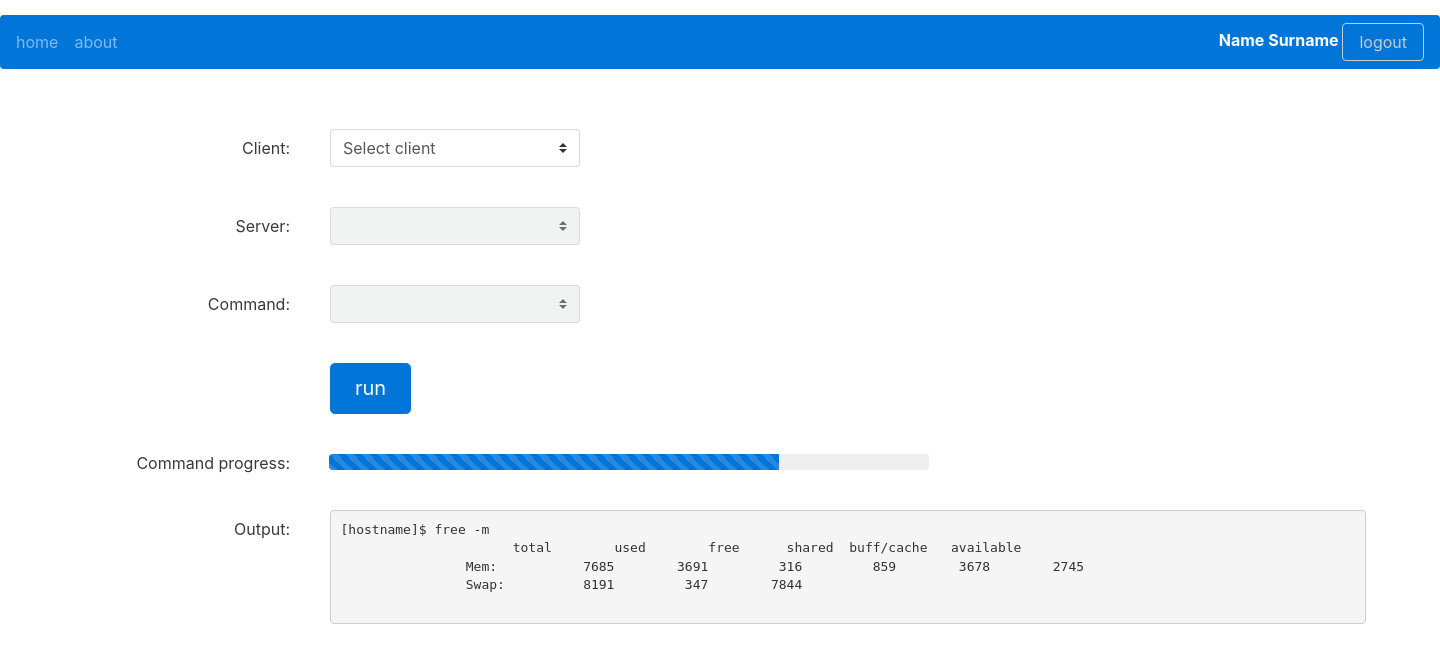
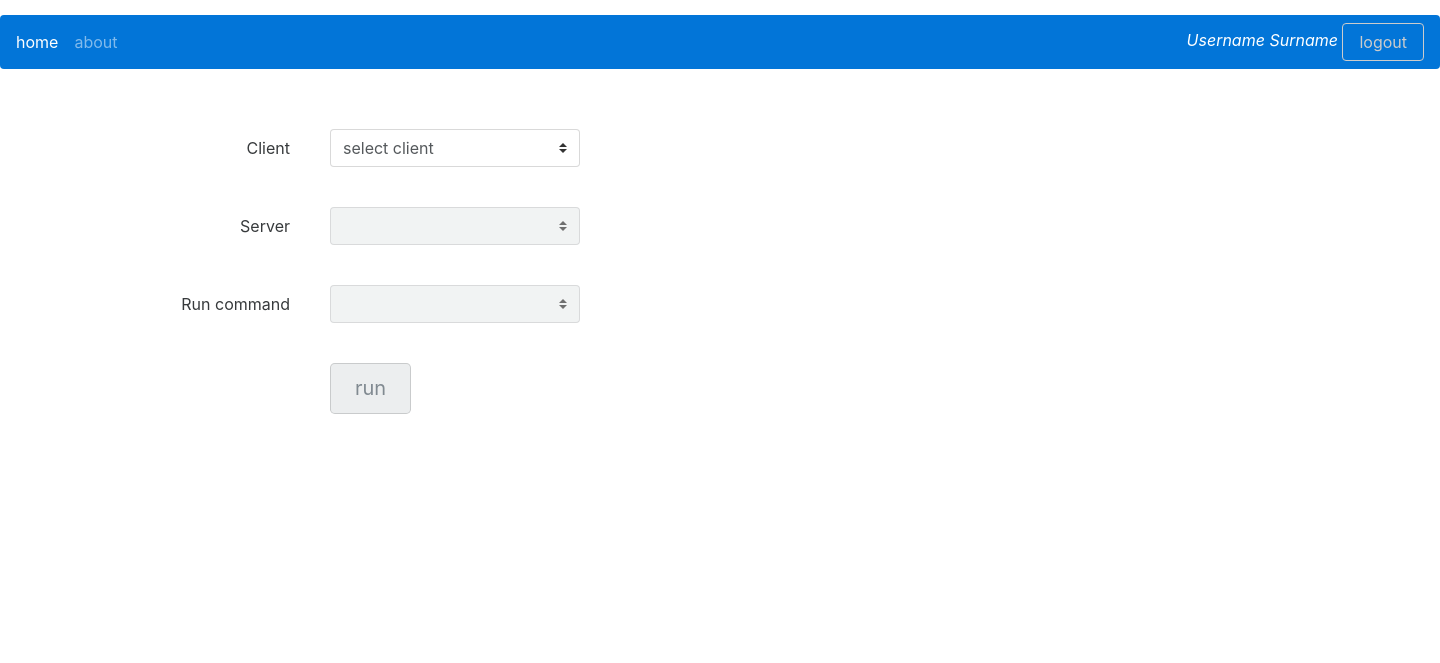
Before and after one commit to michalswi/getandfix, a Django app: page /webapp/ in a window 1440 px wide. Shown: the top 663 px of the page. Run offline with Django 3.2, Linux system fonts and the light colour scheme; data that the repository does not hold is empty; some libraries are stand-ins or nearby versions.

Commit message:
changes in style.css + functions.js  + main.html

```diff
--- a/django_app/webapp/static/css/style.css
+++ b/django_app/webapp/static/css/style.css
@@ -18,6 +18,7 @@ body {
 ul#form-list {
   margin-top: 60px;
   list-style: none;
+  width: 600px;
 }
 #form-list li{
   margin-bottom: 40px;
@@ -36,7 +37,7 @@ ul#form-list {
   max-width: 600px;
   margin-left: 289px;
 }
-#form-list li pre {
+#form-list li pre, #preview {
   display: block;
   font-family: monospace;
   padding: 9.5px;
@@ -57,3 +58,20 @@ ul#form-list {
   width: 800px;
   margin: 300px auto;
 }
+#run_button.disable {
+  cursor: not-allowed;
+  color: #818a91;
+  background-color: #eceeef;
+  border: 1px solid rgba(0,0,0,.15);
+}
+#li-progress, #li-output, #li-output-label {
+  display: none;
+}
+.preview_div {
+  width: 600px;
+  display: none;
+}
+#form-list li pre {
+  width: 1000px;
+  margin-left: 288px;
+}
--- /dev/null
+++ b/django_app/webapp/static/js/functions.js
@@ -0,0 +1,97 @@
+$(document).ready(function(){
+  button_state();
+    $('#client').change(function(){
+      button_state();
+      input_data = {
+        'ajax_data_type' : 'server',
+        'key' : this.value
+      }
+      if (!$('#server').is(':disabled'))
+        $('#run_command').prop('disabled', true);
+      if (parseInt(input_data.key) > 0) {
+        $.ajax({
+            'url' : 'ajax_main',
+            'data' : input_data,
+            dataType: 'json',
+            success: function (json) {
+                var
+                  key,
+                  value,
+                  listitems = '<option value="0" selected>select server</option>';
+                for (key in json) {
+                    value = json[key]
+                    listitems += '<option value="' + key +
+                    '" class="os-' + json[key].os + '">' +
+                    json[key].name + ' (' + json[key].ip + ')</option>'
+                }
+                $('#server').removeAttr('disabled').empty().append(listitems)
+             }
+        });
+      }
+      button_state();
+    });
+    $('#server').change(function(){
+      button_state();
+      var selected_server = $('#server option:selected').attr('class');
+      if (selected_server !== undefined) {
+        input_data = {
+          'ajax_data_type' : 'command',
+          'key' : selected_server.split('-')[1]
+        }
+        if (parseInt(input_data.key) > 0) {
+          $.ajax({
+              'url' : 'ajax_main',
+              'data' : input_data,
+              dataType: 'json',
+              success: function (json) {
+                  var
+                    key,
+                    value,
+                    listitems = '<option value="0" selected>select command</option>';
+                  for (key in json) {
+                      value = json[key]
+                      listitems += '<option value="' + key + '">' + json[key] + '</option>'
+                  }
+                  $('#run_command').removeAttr('disabled').empty().append(listitems);
+               }
+          });
+        }
+        button_state();
+      }
+    });
+    $('#run_command').change(function(){
+      button_state();
+    });
+    function button_state() {
+      var
+      client = $('#client option:selected'),
+      server = $('#server option:selected'),
+      command = $('#run_command option:selected'),
+      client_val = parseInt(client.val()),
+      server_val = parseInt(server.val()),
+      command_val = parseInt(command.val()),
+      server_text = server.text().split(' ')[0],
+      command_text = command.text(),
+      command_preview = '[root@' + server_text + ']# ' + command_text;
+      console.log(server_text, command_text)
+      console.log(command_preview)
+      if (client_val !== NaN && client_val > 0 &&
+        server_val !== NaN && server_val > 0 &&
+        command_val !== NaN && command_val > 0) {
+          $('.preview_div').show();
+          $('#preview').empty().append(command_preview);
+          $('#li-progress').show();
+          $('#li-output').show();
+          $('#li-output-label').show();
+        if($('#run_button').hasClass('disable'))
+          $('#run_button').removeClass('disable');
+      } else {
+        $('#run_button').addClass('disable');
+        $('.preview_div').hide();
+        $('#preview').empty();
+        $('#li-progress').hide();
+        $('#li-output').hide();
+        $('#li-output-label').hide();
+      }
+    }
+});
--- a/django_app/webapp/templates/webapp/main.html
+++ b/django_app/webapp/templates/webapp/main.html
@@ -9,6 +9,7 @@
 
         <script src="{% static 'js/jquery-3.1.1.min.js' %}"></script>
         <script src="{% static 'js/bootstrap.min.js' %}"></script>
+        <script src="{% static 'js/functions.js' %}"></script>
 
         <meta name="viewport" content = "width=device-width, initial-scale=1.0">
     </head>
@@ -17,66 +18,62 @@
 
       <div class="menu">
       {% block menu %}
-
         <nav class="navbar navbar-dark bg-primary">
           <ul class="nav navbar-nav">
-                <li class="nav-item">
-                    <a href="webapp/" class="nav-link">home</a>
+            <li class="nav-item active">
+              <a href="/webapp" class="nav-link">home</a>
             </li>
             <li class="nav-item">
-                    <a href="about/" class="nav-link">about</a>
+              <a href="/about" class="nav-link">about</a>
             </li>
             <li class="float-xs-right right">
-                    <strong>Name Surname </strong>
+              <em>Username Surname </em>
               <button class="btn btn-outline-secondary" type="submit">logout</button>
             </li/>
           </ul>
         </nav>
-
           {% endblock menu %}
       </div>
-
-
       <div id="main">
         <div class="clear"></div>
+        <div class="right">
+          <div class="preview_div">
+            <span>Command preview</span>
+            <pre id="preview"></pre>
+          </div>
+        </div>
+
         <ul id="form-list">
-
           <li>
-                <span>Client:</span>
+            <span>Client</span>
             <select id="client" class="custom-select">
-                    <option value="0" selected>Select client</option>
+              <option value="0" selected>select client</option>
               {% for c in client %}
                 <option value="{{ c.id }}">{{ c }}</option>
               {% endfor %}
             </select>
           </li>
-
           <li>
-                <span>Server:</span>
+            <span>Server</span>
             <select id="server" class="custom-select" disabled="disabled">
             </select>
           </li>
-
           <li>
-                <span>Command:</span>
+            <span>Run command</span>
             <select id="run_command" class="custom-select"  disabled="disabled">
             </select>
           </li>
-
-
           <li>
             <span></span>
-                <button type="button" class="btn btn-primary btn-lg">run</button>
+            <button type="button" class="btn btn-primary btn-lg disable" id="run_button">run</button>
           </li>
-
-            <li>
-                <span id="command-span">Command progress:</span>
+          <li id="li-progress">
+            <span id="command-span">Command progress</span>
             <progress class="progress progress-striped" value="75" max="100">75%</progress>
-            <li>
-                <span>Output:</span>
+          <li id="li-output-label">
+            <span>Output</span>
           </li>
-
-            <li>
+          <li id="li-output">
             <pre>[hostname]$ free -m
                     total        used        free      shared  buff/cache   available
       Mem:           7685        3691         316         859        3678        2745
@@ -85,112 +82,5 @@
           </li>
         </ul>
       </div>
-
-    <script>
-        $(document).ready(function(){
-            $('#client').change(function(){
-                input_data = {
-                    'ajax_data_type' : 'server',
-                    //'key' : $('#client' option:selected).val()
-                    'key' : this.value
-                }
-                if (parseInt(input_data.key) > 0){
-                    $.ajax({
-                        'url' : 'ajax_main',
-                        'data' : input_data,
-                        dataType: 'json',
-                        success: function (json) {
-                            var
-                                key,
-                                value,
-                                collectitems = '<option value="0" selected>Select server</option>';
-                            for (key in json) {
-                                value = json[key]
-                                collectitems += '<option value="' + key + '" class="os-' + json[key].os + '">' + json[key].name + ' (' + json[key].ip + ')</option>'
-                            }
-                            //empty() to remove previous choice
-                            $('#server').removeAttr('disabled').empty().append(collectitems)
-                        }
-                    });
-                }
-            });
-            $('#server').change(function(){
-                input_data = {
-                    'ajax_data_type' : 'command',
-                    'key' : $('#server option:selected').attr('class').split('-')[1]
-                }
-                console.log(input_data)
-
-                if (parseInt(input_data.key) > 0) {
-                    $.ajax({
-                        'url' : 'ajax_main',
-                        'data' : input_data,
-                        dataType: 'json',
-                        success: function (json) {
-                            console.log(json)
-                            var
-                              key,
-                              value,
-                              collectitems = '<option value="0" selected>Select command</option>';
-                            for (key in json) {
-                                value = json[key]
-                                collectitems += '<option value="' + key + '">' + json[key] + '</option>'
-                            }
-                            //console.log(collectitems)
-                            $('#run_command').removeAttr('disabled').empty().append(collectitems)
-                         }
-                    });
-                }
-            });
-        });
-        /*
-        $(document).ready(function(){
-            $('#client').change(function(){
-                input_data = {
-                    'ajax_data_type' : 'server',
-                    'key' : this.value
-                }
-                run_ajax(input_data, '#server');
-            });
-
-            $('#server').change(function(){
-                //console.log(this.value)
-                input_data = {
-                    'ajax_data_type' : 'command',
-                    'key' : this.value
-                }
-                run_ajax(input_data, '#run_command');
-            });
-        });
-
-        function run_ajax(input_data, outputElem) {
-            if (parseInt(input_data.key) > 0) {
-                $.ajax({
-                    'url' : 'ajax_main',
-                    'data' : input_data,
-                    dataType: 'json',
-                    success: function (json) {
-                        //console.log(json)
-                        var
-                            key,
-                            value,
-                            collectitems = '<option>Select server</option>';
-                        //console.log(json)
-                        for (key in json) {
-                            value = json[key]
-                            console.log(value)  //{ ip: "2.1.1.1", os: 1, name: "server21" }
-
-                            //listitems += '<option value="' + key + '">' + json[key].name + ' (' + json[key].ip + ')</option>'
-                            collectitems += '<option value="'+key+'">'+value+'</option>'
-                        }
-                        $(outputElem).removeAttr('disabled').empty().append(collectitems)
-                     }
-                });
-            }
-        }
-        */
-
-    </script>
-
     </body>
 </html>
```
Also changed, not shown: 1 other file. Lines whose indentation alone changed are shown as unchanged.
